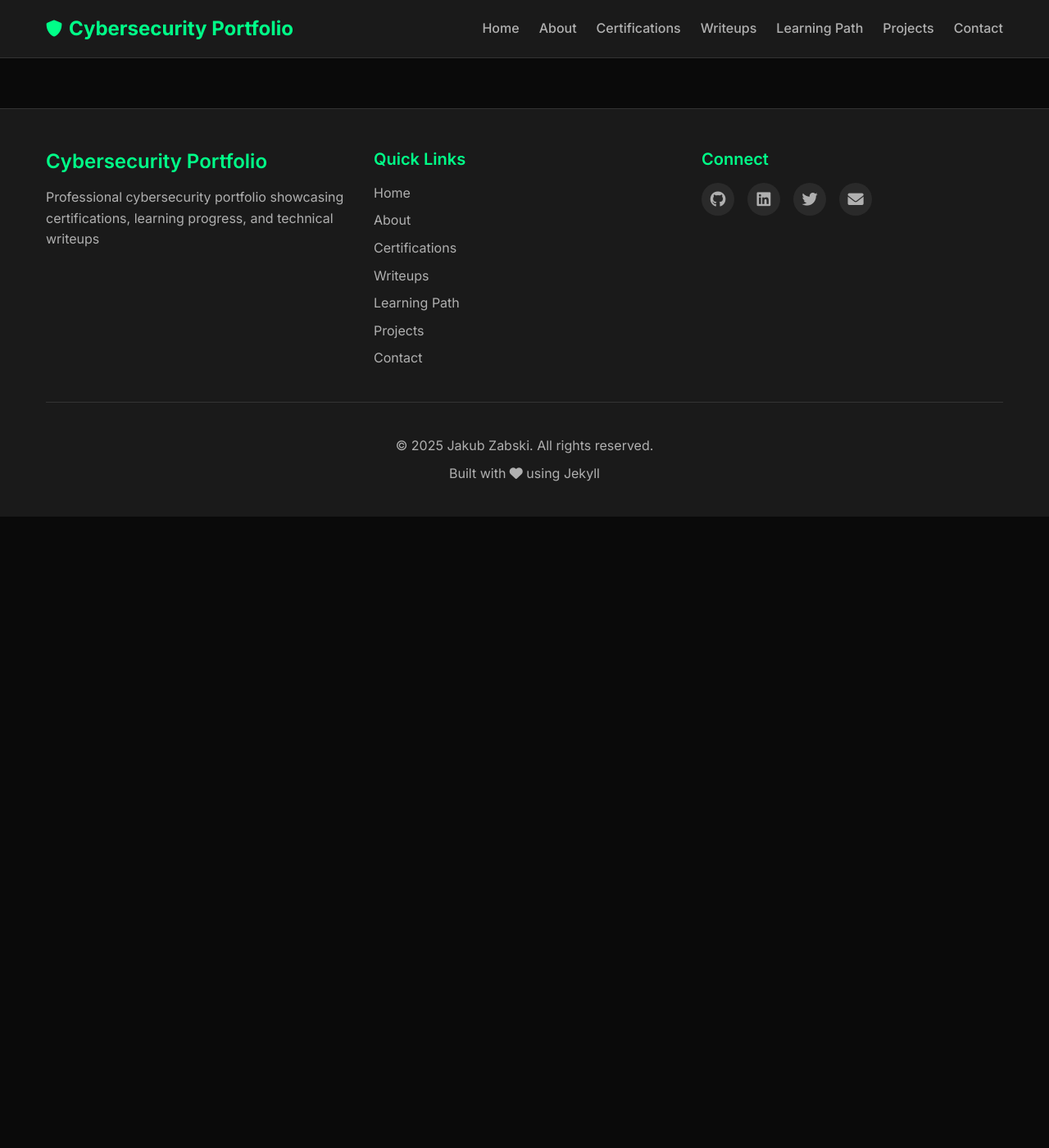
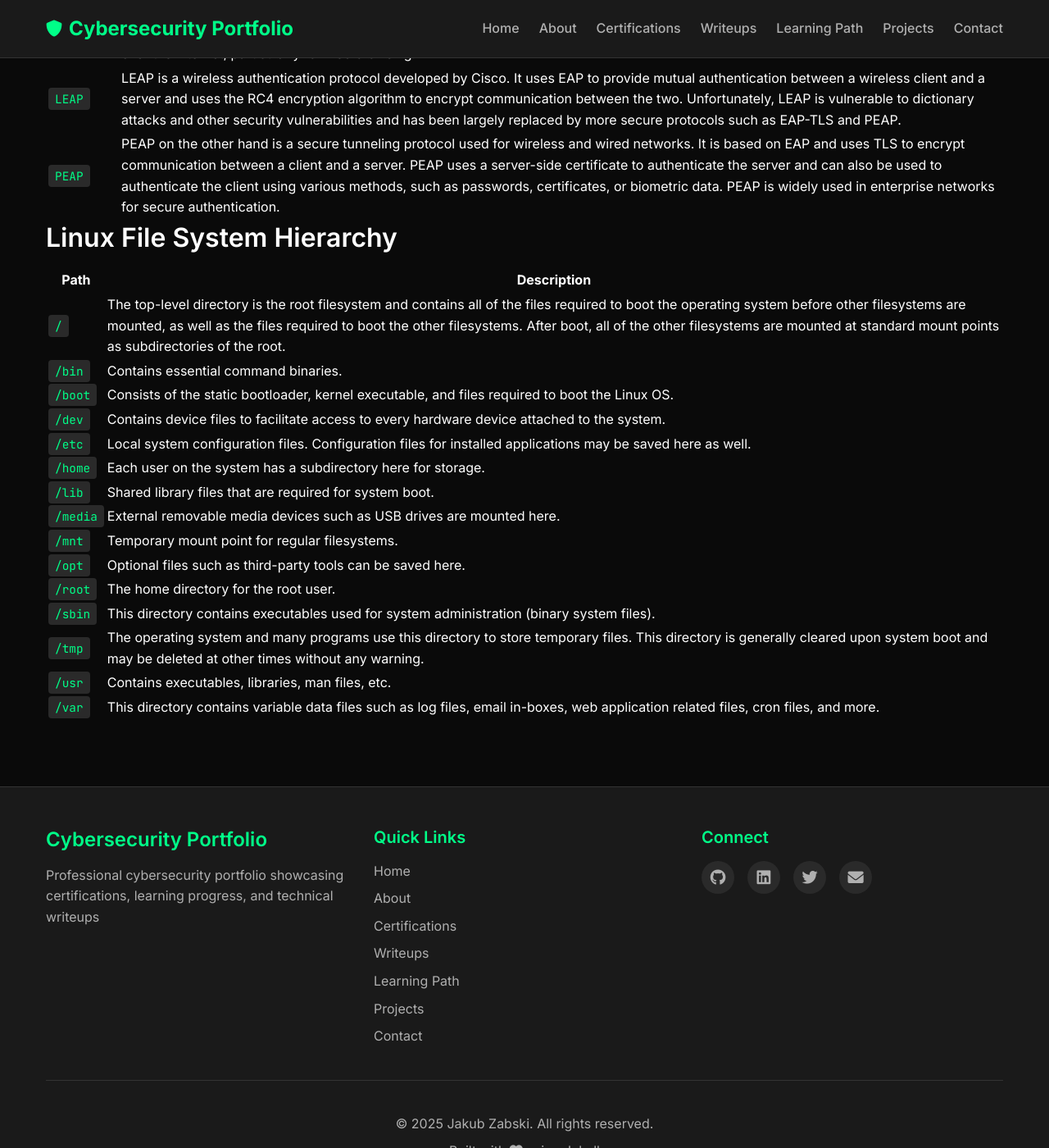
Before and after one commit to FrogsterDev/FrogsterDev.github.io, a Jekyll site: the page built from _learning/junior-cybersecurity-analyst-htb.md, in a window 1280 px wide and 1400 px high, scrolled down 6572 px. Shown: the whole window at 82% size. Built offline with Jekyll 4.4.1, drawn with Linux system fonts in a browser that asks for light colours; before the commit the page ends 7202 px from its top, so only the background shows below that; some of the changed text lies outside the part shown.

```diff
--- a/_learning/junior-cybersecurity-analyst-htb.md
+++ b/_learning/junior-cybersecurity-analyst-htb.md
@@ -19,16 +19,24 @@ progress_notes: |
   **Network Foundations** ✔ [*Complete*](https://academy.hackthebox.com/achievement/786250/289)
 
   ##### *Day 3:*
-  **Introduction to Networking** [*In Progres*]()
+  **Introduction to Networking** ✔ [*Complete*](https://academy.hackthebox.com/achievement/786250/34)
+
+  ##### *Day 4:*
+  **Linux Fundamentals** [*In Progress*]()
 ---
 
 # Notes
+
+### Networking
 
 - [Networking Key terminology](#networking-key-terminology)
 - [Common TCP protocols](#common-tcp-protocols---ports)
 - [Common UDP protocols](#common-udp-protocols---ports)
 - [Authentication protocols](#authentication-protocols)
 
+### Linux
+
+- [File System Hierarchy](#linux-file-system-hierarchy)
 
 ## Networking Key terminology
 
@@ -183,3 +191,24 @@ progress_notes: |
 |`HTTPS`|This is a secure version of the HTTP protocol used for communication on the internet. HTTPS uses SSL/TLS to encrypt communication and provide authentication, ensuring that third parties cannot intercept and read the transmitted data. It is widely used for secure communication over the internet, particularly for web browsing.|
 |`LEAP`|LEAP is a wireless authentication protocol developed by Cisco. It uses EAP to provide mutual authentication between a wireless client and a server and uses the RC4 encryption algorithm to encrypt communication between the two. Unfortunately, LEAP is vulnerable to dictionary attacks and other security vulnerabilities and has been largely replaced by more secure protocols such as EAP-TLS and PEAP.|
 |`PEAP`|PEAP on the other hand is a secure tunneling protocol used for wireless and wired networks. It is based on EAP and uses TLS to encrypt communication between a client and a server. PEAP uses a server-side certificate to authenticate the server and can also be used to authenticate the client using various methods, such as passwords, certificates, or biometric data. PEAP is widely used in enterprise networks for secure authentication.|
+
+## Linux File System Hierarchy
+
+
+| **Path** | **Description**                                                                                                                                                                                                                                                                                                                    |
+| -------- | ---------------------------------------------------------------------------------------------------------------------------------------------------------------------------------------------------------------------------------------------------------------------------------------------------------------------------------- |
+| `/`      | The top-level directory is the root filesystem and contains all of the files required to boot the operating system before other filesystems are mounted, as well as the files required to boot the other filesystems. After boot, all of the other filesystems are mounted at standard mount points as subdirectories of the root. |
+| `/bin`   | Contains essential command binaries.                                                                                                                                                                                                                                                                                               |
+| `/boot`  | Consists of the static bootloader, kernel executable, and files required to boot the Linux OS.                                                                                                                                                                                                                                     |
+| `/dev`   | Contains device files to facilitate access to every hardware device attached to the system.                                                                                                                                                                                                                                        |
+| `/etc`   | Local system configuration files. Configuration files for installed applications may be saved here as well.                                                                                                                                                                                                                        |
+| `/home`  | Each user on the system has a subdirectory here for storage.                                                                                                                                                                                                                                                                       |
+| `/lib`   | Shared library files that are required for system boot.                                                                                                                                                                                                                                                                            |
+| `/media` | External removable media devices such as USB drives are mounted here.                                                                                                                                                                                                                                                              |
+| `/mnt`   | Temporary mount point for regular filesystems.                                                                                                                                                                                                                                                                                     |
+| `/opt`   | Optional files such as third-party tools can be saved here.                                                                                                                                                                                                                                                                        |
+| `/root`  | The home directory for the root user.                                                                                                                                                                                                                                                                                              |
+| `/sbin`  | This directory contains executables used for system administration (binary system files).                                                                                                                                                                                                                                          |
+| `/tmp`   | The operating system and many programs use this directory to store temporary files. This directory is generally cleared upon system boot and may be deleted at other times without any warning.                                                                                                                                    |
+| `/usr`   | Contains executables, libraries, man files, etc.                                                                                                                                                                                                                                                                                   |
+| `/var`   | This directory contains variable data files such as log files, email in-boxes, web application related files, cron files, and more.                                                                                                                                                                                                |
```
Also changed, not shown: other parts of _learning/junior-cybersecurity-analyst-htb.md (+1 -1 lines).
